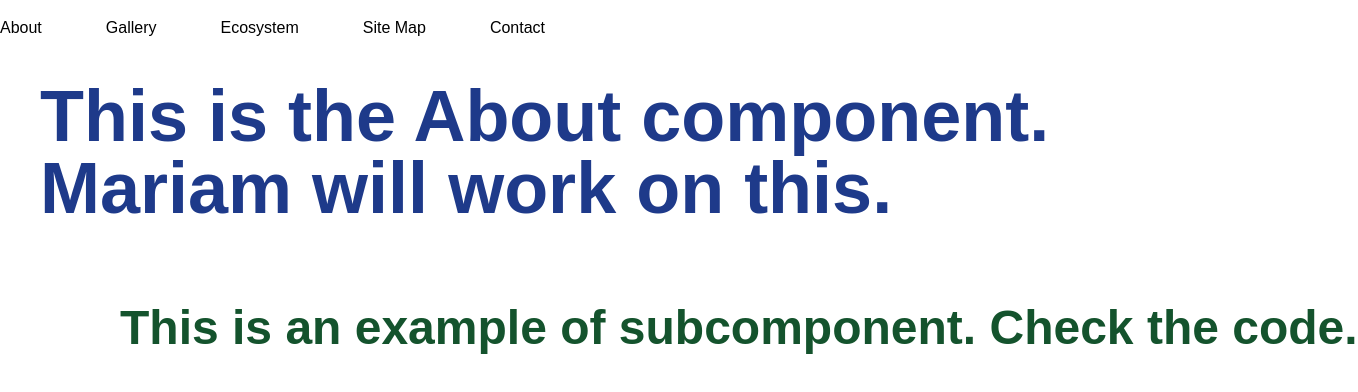
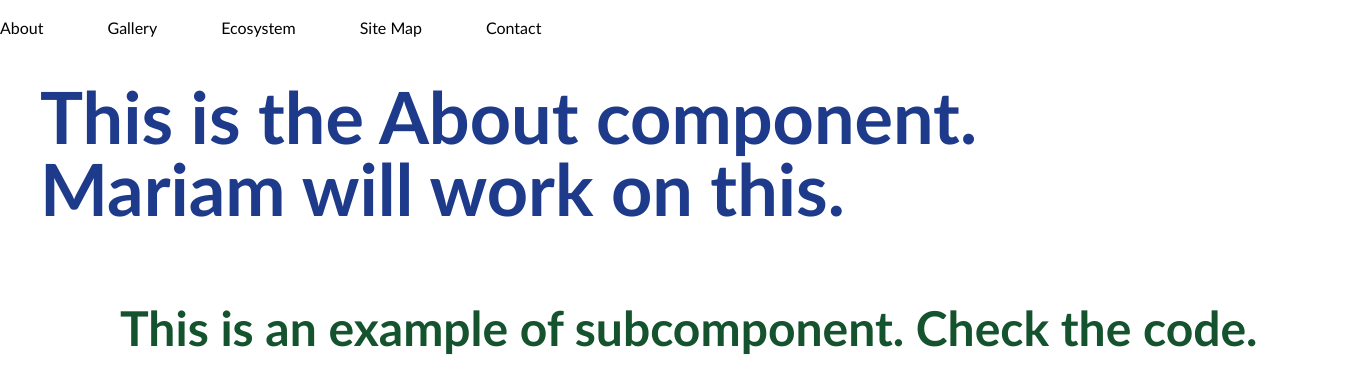
Before and after one commit to mdgolamfardin/Woodland-Conservation-Site, a React app: page / in a window 1280 px wide. Shown: the whole page, 1358 px wide, since content can reach past the window. Built offline with nearby package versions, Linux system fonts and the light colour scheme.

Commit message:
updated index.css
changed the font family to Arial

```diff
--- a/src/index.css
+++ b/src/index.css
@@ -10,8 +10,7 @@ The purpose of this file is to use some plain CSS to simplify the code.
 /* Global styles for the `body` element */
 body {
   margin: 0;                      /* Removes default margin around the page */
-  font-family:Arial, Helvetica, sans-serif;           /* Sets the font to Arial */
-
+  font-family: Calibri;           /* Sets the font to Calibri */
 }
 
 /* Class to hide the mobile navigation menu */
```
